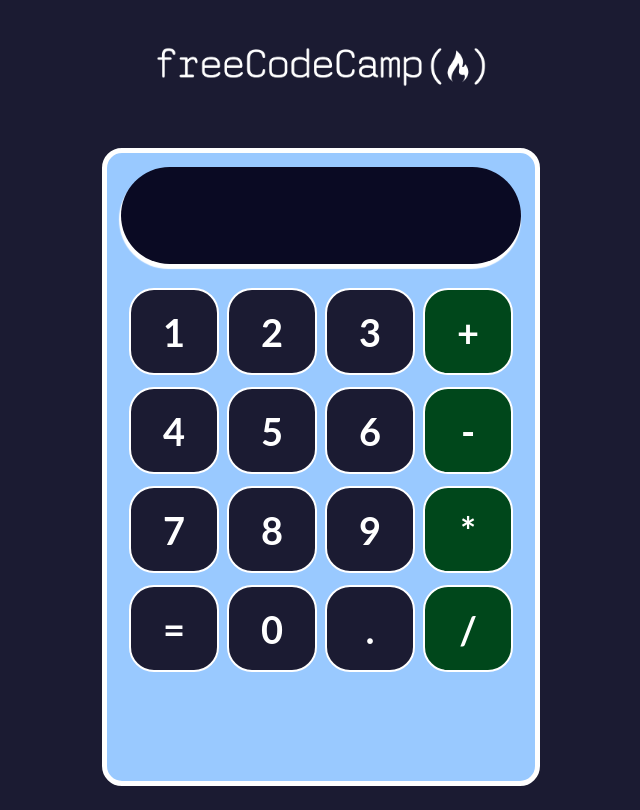
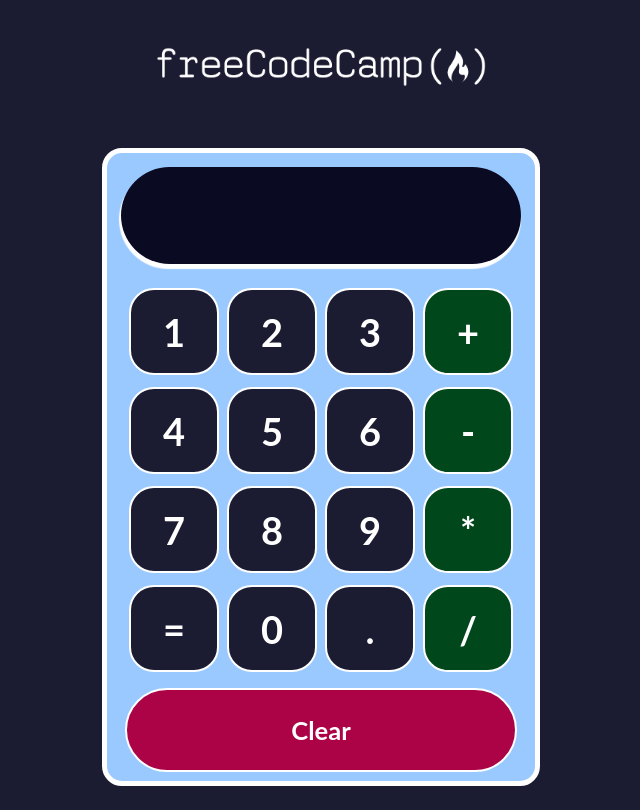
Before and after one commit to NelsonrBermejo/TESTIMONIOS_react, a React (Create React App) app in the folder calculadora/: page / in a window 1280 px wide. Shown: the whole page, without its empty margins (319-959 px from the left). Built offline with nearby package versions, Linux system fonts and the light colour scheme.

Commit message:
componente Boton Clear

```diff
--- a/calculadora/src/App.js
+++ b/calculadora/src/App.js
@@ -2,6 +2,7 @@
 import freeCodeCampImagen from './imagenes/freecodecamp-logo.png';
 import Boton from './componentes/Boton';
 import Pantalla from './componentes/Pantalla';
+import BotonClear from './componentes/BotonClear';
 
 function App() {
   return (
@@ -39,7 +40,9 @@
           <Boton>.</Boton>
           <Boton>/</Boton>
         </div>
-        <div className='fila'></div>
+        <div className='fila'>
+          <BotonClear>Clear</BotonClear>
+        </div>
       </div>
     </div>
   );
--- /dev/null
+++ b/calculadora/src/componentes/BotonClear.js
@@ -0,0 +1,10 @@
+import React from "react";
+import '../stylesheets/BotonClear.css'
+
+const BotonClear = (props) => (
+	<div className='boton-clear'>
+		{props.children}
+	</div>
+);
+
+export default BotonClear;
--- /dev/null
+++ b/calculadora/src/stylesheets/BotonClear.css
@@ -0,0 +1,19 @@
+.boton-clear {
+		height: 80px;
+		font-size: 1.6em;
+		display: flex;
+		flex: 1;
+		background-color: #ac0246;
+		margin-top: 8px;
+		justify-content: center;
+		align-items: center;
+		font-weight: bold;
+		color: white;
+		border: 2px solid white;
+		cursor: pointer;
+		border-radius: 45px;
+}
+
+.boton-clear:hover {
+	background-color: #ebb000;
+}
```
